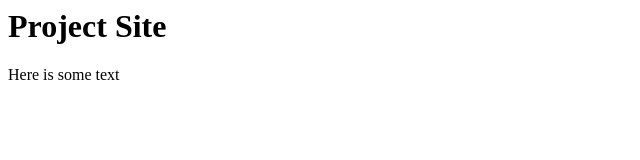
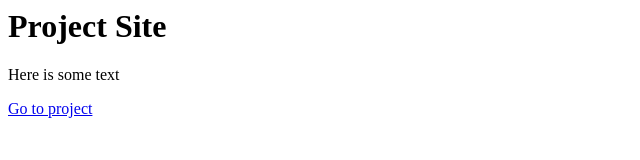
Before and after one commit to Aternands/SteveBoston.github.io, a plain HTML site: page index.html in a window 1280 px wide. Shown: the whole page, without its empty margins (0-640 px from the left). Drawn offline with Linux system fonts and the light colour scheme.

Commit message:
Update index.html

```diff
--- a/index.html
+++ b/index.html
@@ -1,3 +1,5 @@
 <h1>Project Site</h1>
 
 <p>Here is some text</p>
+
+<A HREF="SampleProject.html">Go to project</A>
```
